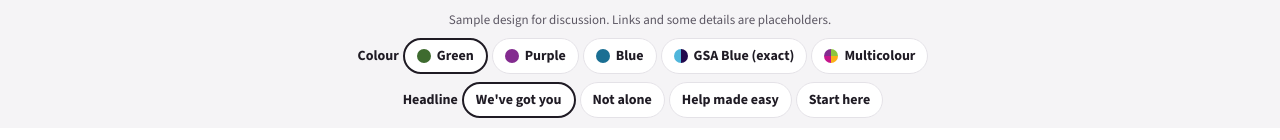
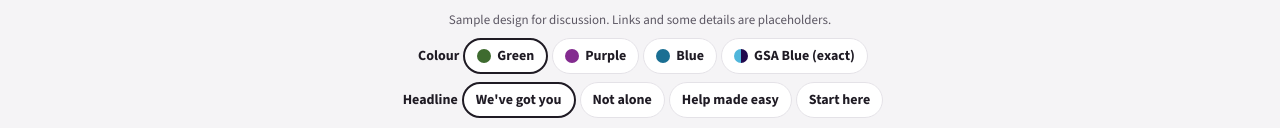
Before and after one commit to philipaopoku-ds/gsa-homepage-samples., a plain HTML site: page index.html in a window 1280 px wide. Shown: the top 140 px of the page. Drawn offline with nearby package versions, Linux system fonts and the light colour scheme.

Commit message:
Add files via upload

```diff
--- a/index.html
+++ b/index.html
@@ -391,7 +391,6 @@ footer{padding-block:28px 40px}
   <button type="button" data-scheme="purple" aria-pressed="false"><span class="sw" style="background:#832b8f" aria-hidden="true"></span>Purple</button>
   <button type="button" data-scheme="blue" aria-pressed="false"><span class="sw" style="background:#1a6f93" aria-hidden="true"></span>Blue</button>
   <button type="button" data-scheme="gsa-blue" aria-pressed="false"><span class="sw" style="background:linear-gradient(90deg,#50b6db 50%,#20084d 50%)" aria-hidden="true"></span>GSA Blue (exact)</button>
-  <button type="button" data-scheme="multi" aria-pressed="false"><span class="sw" style="background:conic-gradient(#8cc63e 0 25%,#fbaf17 0 50%,#c5168c 0 75%,#832b8f 0)" aria-hidden="true"></span>Multicolour</button>
   <span class="grp" aria-hidden="true"></span>
   <span class="lab">Headline</span>
   <button type="button" class="hl" data-h="0" aria-pressed="true">We've got you</button>
@@ -593,7 +592,7 @@ footer{padding-block:28px 40px}
 </script>
 <script>
 (function(){
-  var names=['green','purple','blue','gsa-blue','multi'],root=document.documentElement;
+  var names=['green','purple','blue','gsa-blue'],root=document.documentElement;
   var btns=document.querySelectorAll('.schemes button[data-scheme]');
   function set(n){
     if(names.indexOf(n)<0)n='green';
```
